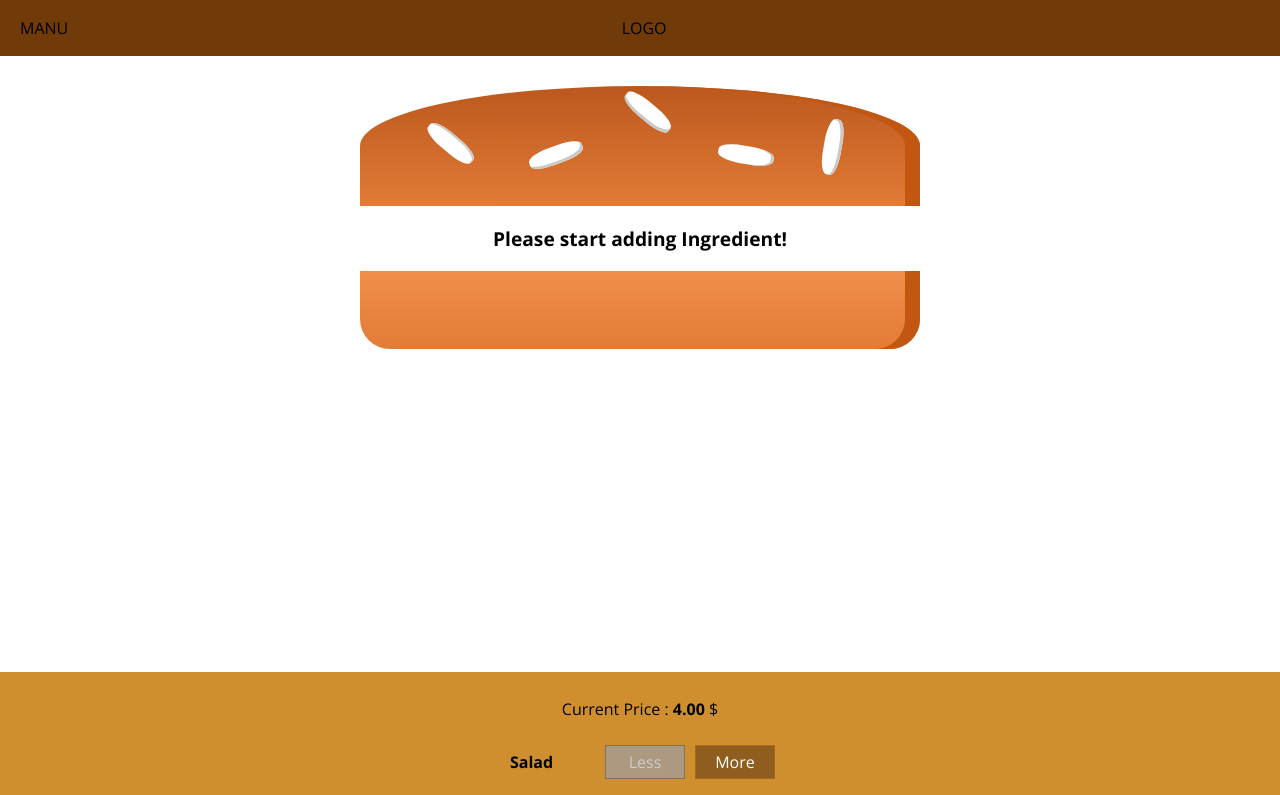
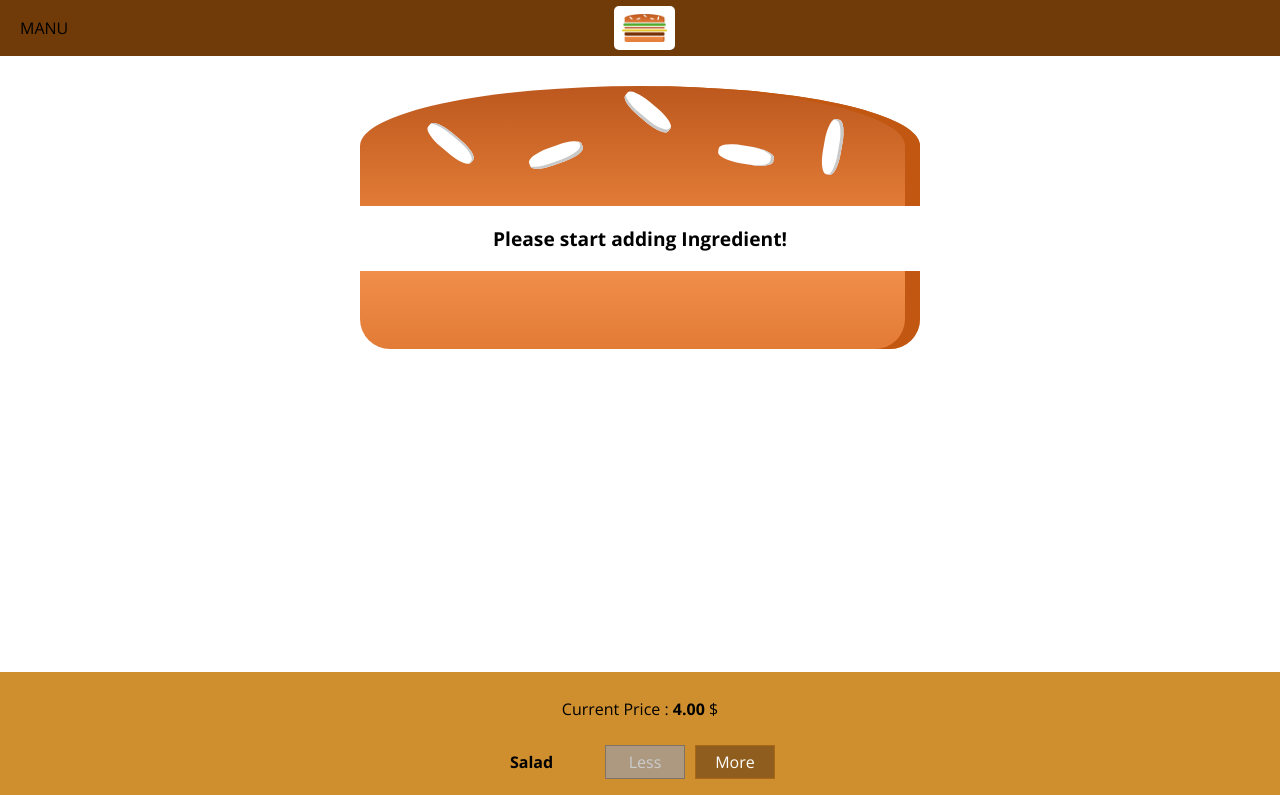
Before and after one commit to Mighty-Fellow/React-Practice, a React app in the folder burger-builder/: page / in a window 1280 px wide. Shown: the top 795 px of the page. Built offline with nearby package versions, Linux system fonts and the light colour scheme.

Commit message:
Using a Logo in our Application📑📑

```diff
--- /dev/null
+++ b/burger-builder/src/components/Logo/Logo.css
@@ -0,0 +1,11 @@
+.Logo {
+    background-color: white;
+    padding: 8px;
+    height: 80%;
+    box-sizing: border-box;
+    border-radius: 5px;
+}
+
+.Logo img {
+    height: 100%;
+}
--- /dev/null
+++ b/burger-builder/src/components/Logo/Logo.js
@@ -0,0 +1,11 @@
+import React from 'react';
+import burgerLogo from '../../assets/images/burger-logo.png'
+import classes from './Logo.css'
+
+const logo = (props) =>(
+    <div className={classes.Logo}>
+        <img src={burgerLogo} alt={"MyBurger"}/>
+    </div>
+)
+
+export default logo
--- a/burger-builder/src/components/Navigation/Toolbar/Toollbar.js
+++ b/burger-builder/src/components/Navigation/Toolbar/Toollbar.js
@@ -1,9 +1,10 @@
 import React from 'react';
 import classes from './Toolbar.css'
+import Logo from '../../Logo/Logo'
 const toolbar = (props) => (
     <header className={classes.Toolbar}>
         <div>MANU</div>
-        <div>LOGO</div>
+        <Logo/>
         <nav>
             <ul>
 
```
Also changed, not shown: burger-builder/src/assets/images/burger-logo.png (added).
